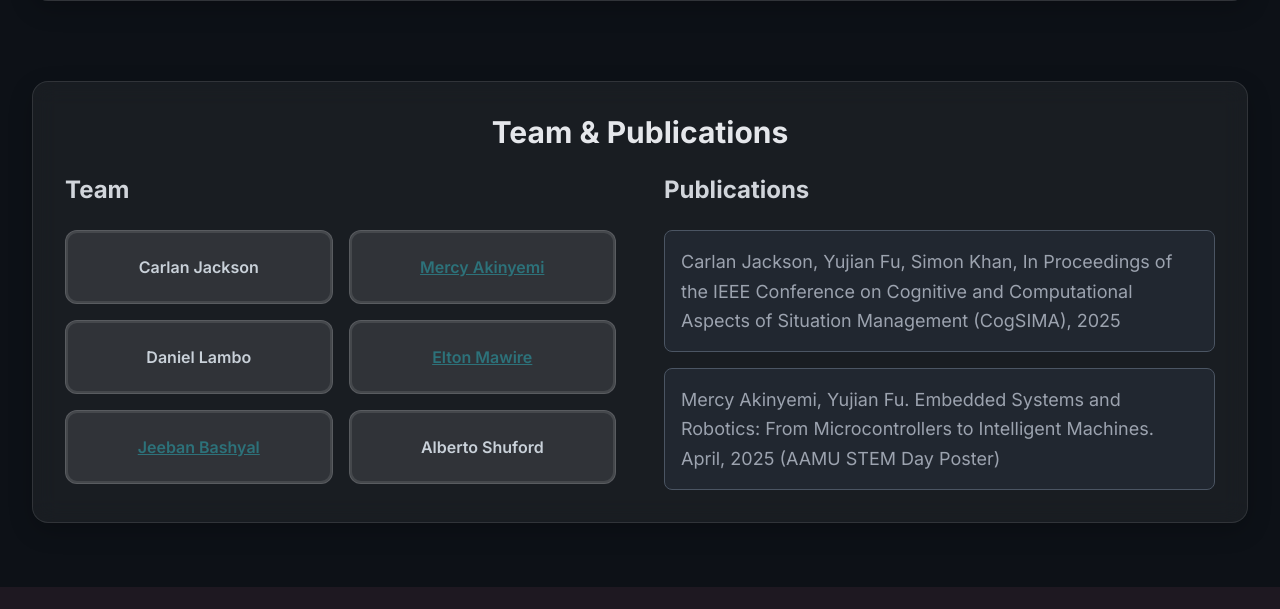
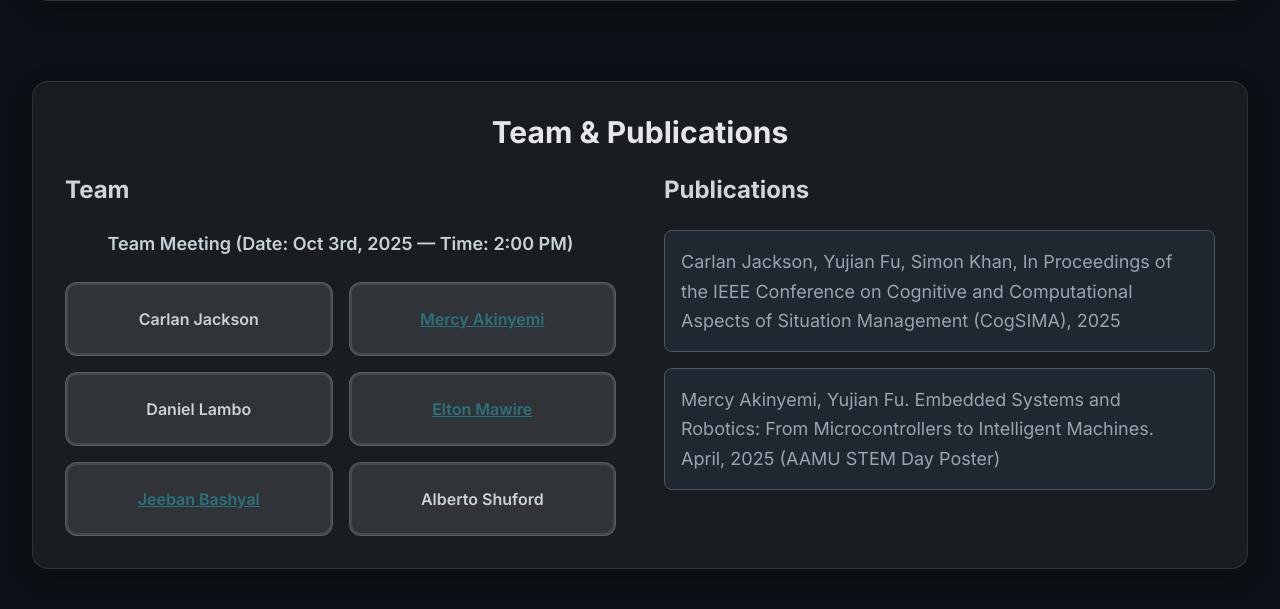
Before and after one commit to Dipin-D/Dr.Fu-s-Portfolio, a Django app: page /researchprojects/project1/ in a window 1280 px wide. Shown: the part 2309-2918 px from the top of the page. Before the commit the page ends 2896 px from the top, so only its background shows below. Run offline with Django 4.2, Linux system fonts and the light colour scheme; some libraries are stand-ins or nearby versions.

Commit message:
meeting time update

```diff
--- a/main/templates/researchprojects/project1.html
+++ b/main/templates/researchprojects/project1.html
@@ -151,6 +151,9 @@
             <div class="grid grid-cols-1 md:grid-cols-2 gap-12">
                 <div class="space-y-6">
                     <h3 class="text-2xl font-bold text-gray-300">Team</h3>
+                                        <p class="text-center text-lg font-semibold mb-4">
+    Team Meeting (Date: Oct 3rd, 2025 — Time: 2:00 PM)
+</p>
                     <div class="grid grid-cols-2 gap-4">
                         <div class="team-card text-center">Carlan Jackson</div>
 
--- a/main/templates/researchprojects/project2.html
+++ b/main/templates/researchprojects/project2.html
@@ -149,6 +149,9 @@
 
         <div id="team" class="glass-card animate-on-scroll">
             <h2 class="section-title text-center">Team</h2>
+                                <p class="text-center text-lg font-semibold mb-4">
+    Team Meeting (Date: Oct 3rd, 2025 — Time: 2:00 PM)
+</p>
             <div class="grid grid-cols-2 md:grid-cols-4 gap-6 text-center">
                 <div class="team-card">Dipin Dawadi</div>
                 <div class="team-card">Bikash Gautam</div>
--- a/main/templates/researchprojects/project3.html
+++ b/main/templates/researchprojects/project3.html
@@ -178,6 +178,9 @@
 
         <div id="team" class="glass-card animate-on-scroll">
             <h2 class="section-title text-center">Team</h2>
+                                <p class="text-center text-lg font-semibold mb-4">
+    Team Meeting (Date: Oct 3rd, 2025 — Time: 2:00 PM)
+</p>
             <div class="grid grid-cols-2 md:grid-cols-4 gap-8 text-center">
                     <div class="team-card text-center">
                     <a href="{% static 'AI-and-Education-Research-Landscape-Esan-Oct3rd-2025.pdf' %}" target="_blank" class="text-[#2d727a] font-semibold underline hover:text-[#5d1d29]">
--- a/main/templates/researchprojects/project4.html
+++ b/main/templates/researchprojects/project4.html
@@ -149,6 +149,9 @@
 
         <div id="team" class="glass-card animate-on-scroll">
             <h2 class="section-title text-center">Team</h2>
+                    <p class="text-center text-lg font-semibold mb-4">
+    Team Meeting (Date: Oct 3rd, 2025 — Time: 2:00 PM)
+</p>
             <div class="grid grid-cols-1 sm:grid-cols-2 lg:grid-cols-3 gap-8 text-center">
                 <div class="bg-[#1d4272] p-6 rounded-xl font-bold text-white transition-all duration-300 hover:scale-105 hover:bg-[#3b82f6] shadow-md">Romail Arif</div>
                 <div class="bg-[#1d4272] p-6 rounded-xl font-bold text-white transition-all duration-300 hover:scale-105 hover:bg-[#3b82f6] shadow-md">Adeyori Adekunte</div>
```
